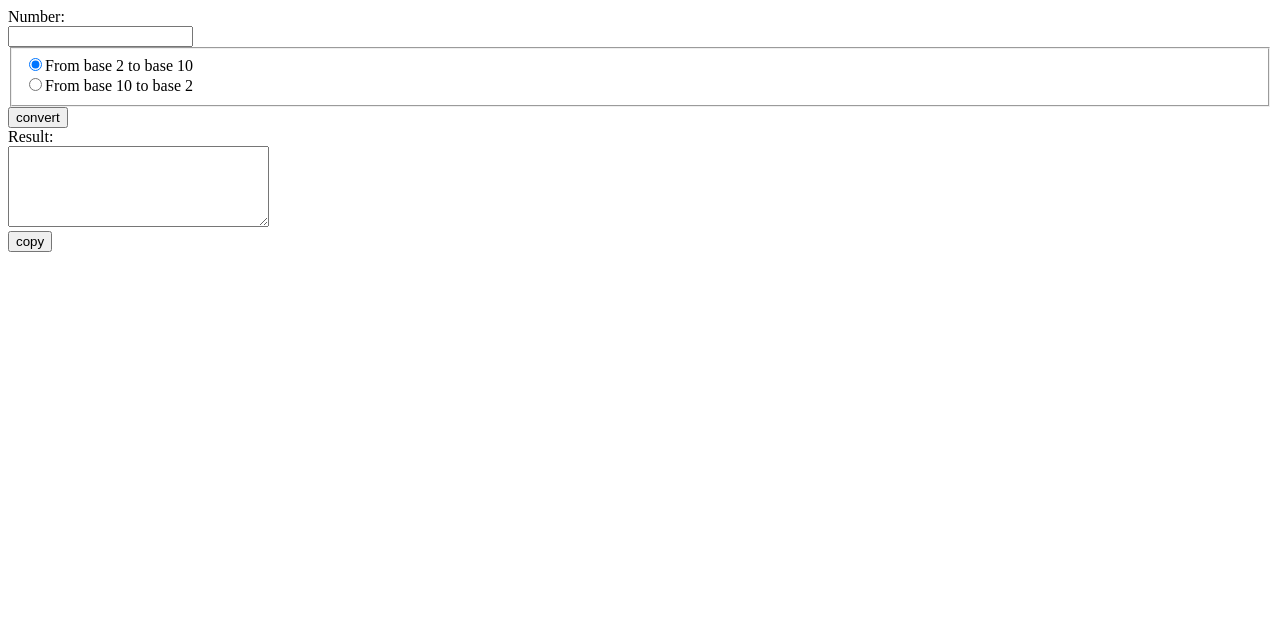
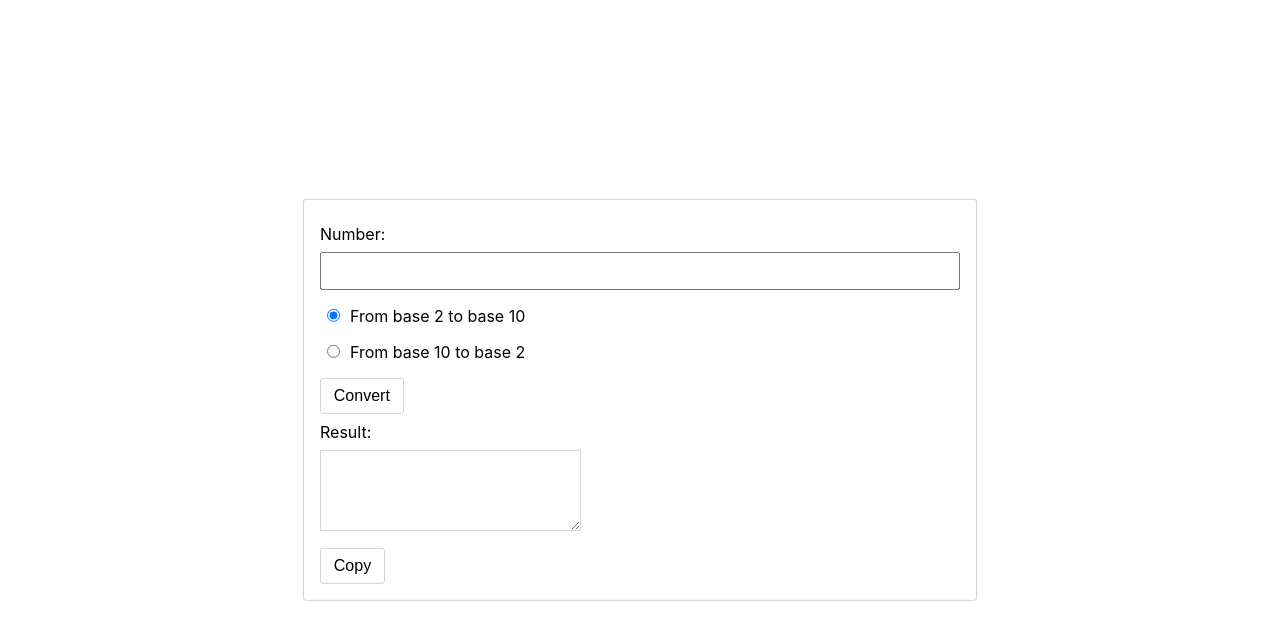
Before and after one commit to younessbennaj/base-converter.js, a React app: page / in a window 1280 px wide. Shown: the top 640 px of the page. Built offline with nearby package versions, Linux system fonts and the light colour scheme.

Commit message:
add style with sass

```diff
--- a/index.html
+++ b/index.html
@@ -10,7 +10,7 @@
 </head>
 
 <body>
-    <div id="root"></div>
+    <div class="container" id="root"></div>
 </body>
 <script src="dist/bundle.js"></script>
 
--- a/package.json
+++ b/package.json
@@ -19,9 +19,13 @@
     "@testing-library/react": "^10.4.9",
     "@testing-library/user-event": "^12.1.3",
     "babel-loader": "^8.1.0",
+    "css-loader": "^4.2.2",
     "jest": "^26.4.2",
     "react": "^16.13.1",
     "react-dom": "^16.13.1",
+    "sass": "^1.26.10",
+    "sass-loader": "^10.0.1",
+    "style-loader": "^1.2.1",
     "webpack": "^4.44.1",
     "webpack-cli": "^3.3.12"
   }
--- a/src/components/App.js
+++ b/src/components/App.js
@@ -61,11 +61,11 @@ class App extends Component {
 
     render() {
         return (
-            <div>
+            <div className="converter">
                 <ConverterForm handleSubmit={this.handleSubmit}>
                     <NumberInput value={this.state.number} handleNumberChange={this.handleNumberChange}>Number:</NumberInput>
                     <ConverterOptions handleOptionChange={this.handleOptionChange} />
-                    <input type="submit" value="convert" /><br />
+                    <input className="btn" type="submit" value="convert" /><br />
                     <ConverterResult result={this.state.result} handleCopy={this.handleCopy} handleTextareaChange={this.handleTextareaChange} />
                 </ConverterForm>
             </div>
--- a/src/components/ConverterOptions.js
+++ b/src/components/ConverterOptions.js
@@ -4,9 +4,9 @@ const ConverterOptions = ({ handleOptionChange }) => {
     return (
         <fieldset onChange={handleOptionChange}>
             <input value={2} defaultChecked={true} type="radio" name="base" id="base2" />
-            <label htmlFor="base2">From base 2 to base 10</label><br />
+            <label className="label" htmlFor="base2">From base 2 to base 10</label><br />
             <input value={10} type="radio" name="base" id="base10" />
-            <label htmlFor="base10">From base 10 to base 2</label><br />
+            <label className="label" htmlFor="base10">From base 10 to base 2</label><br />
         </fieldset>
     );
 }
--- a/src/components/ConverterResult.js
+++ b/src/components/ConverterResult.js
@@ -3,9 +3,9 @@ import React from 'react';
 const ConverterResult = ({ handleTextareaChange, handleCopy, result }) => {
     return (
         <>
-            <label htmlFor="result">Result:</label><br />
-            <textarea onChange={handleTextareaChange} name="result" id="result" cols="30" rows="5" value={result}></textarea><br />
-            <button onClick={handleCopy}>copy</button>
+            <label className="label" htmlFor="result">Result:</label><br />
+            <textarea className="converter__textarea" onChange={handleTextareaChange} name="result" id="result" cols="30" rows="5" value={result}></textarea><br />
+            <button className="btn" onClick={handleCopy}>copy</button>
         </>
     );
 }
--- a/src/components/NumberInput.js
+++ b/src/components/NumberInput.js
@@ -3,8 +3,8 @@ import React from 'react';
 const NumberInput = ({ handleNumberChange, value, children }) => {
     return (
         <>
-            <label htmlFor="number" htmlFor="number">{children}</label><br />
-            <input value={value} onChange={handleNumberChange} name="number" id="number" />
+            <label className="label" htmlFor="number" htmlFor="number">{children}</label><br />
+            <input className="converter__input" value={value} onChange={handleNumberChange} name="number" id="number" />
         </>
     );
 }
--- /dev/null
+++ b/src/style/index.scss
@@ -0,0 +1,81 @@
+$body-color: red;
+
+body {
+    padding: 0;
+    margin: 0;
+    font-family: -apple-system, BlinkMacSystemFont, 'Segoe UI', Roboto, Oxygen, Ubuntu, Cantarell, 'Open Sans', 'Helvetica Neue', sans-serif;
+}
+
+//Main
+
+.container {
+    height: 100vh;
+    width: 100vw;
+    position: relative;
+
+
+}
+
+.converter {
+    padding: 1em;
+    width: 50%;
+    height: max-content;
+    margin: 0 auto;
+    position: absolute;
+    top: 50%;
+    left: 50%;
+    transform: translate(-50%, -50%);
+    border: 1px solid lightgrey;
+    border-radius: 3px;
+
+    &__input {
+        font-size: 1em;
+    padding: 0.5em;
+    width: 100%;
+    box-sizing: border-box;
+    }
+
+    &__submit {
+
+    }
+
+    &__textarea {
+        border: 1px solid lightgrey;
+        margin-bottom: 1em;
+    }
+
+    @media screen and (max-width: 480px) {
+        box-sizing: border-box;
+        width: 100%;
+        height: 100%;
+    }
+
+    @media screen and (min-width: 1400px) {
+        width: 30%;
+    }
+}
+
+//General
+
+fieldset {
+    border: none;
+    padding: 0.5em 0;
+}
+
+input[type="radio"] {
+    margin-right: 10px;
+}
+
+.btn {
+    background: transparent;
+    border: 1px solid lightgray;
+    font-size: 1em;
+    text-transform: capitalize;
+    padding: 0.5em 0.8em;
+    border-radius: 3px;
+}
+
+.label {
+    display: inline-block;
+    padding: 0.5em 0;
+}
--- a/webpack.config.js
+++ b/webpack.config.js
@@ -32,7 +32,13 @@ module.exports = {
                         plugins: ["@babel/plugin-transform-modules-commonjs"]
                     }
                 },
-                test: "/\.test.js/$"
+                test: /\.test.js$/
+            },
+            //Rule for scss file => compile to css
+            {
+                //loaders used from right to left !
+                use: ["style-loader", "css-loader", "sass-loader"],
+                test: /\.scss$/,
             }
         ]
     }
```
Also changed, not shown: src/index.js (+2 -5 lines), 1 other file (tests, documents, lock files or other folders).
